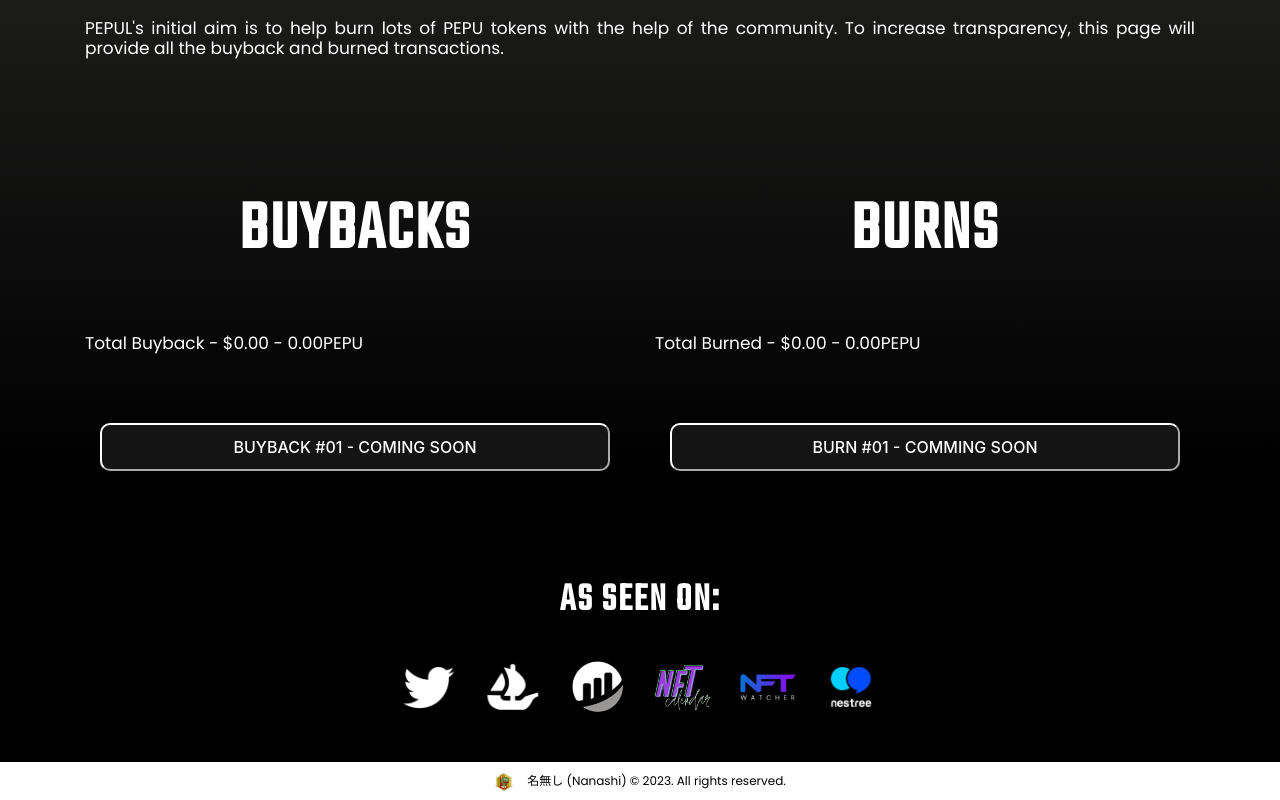
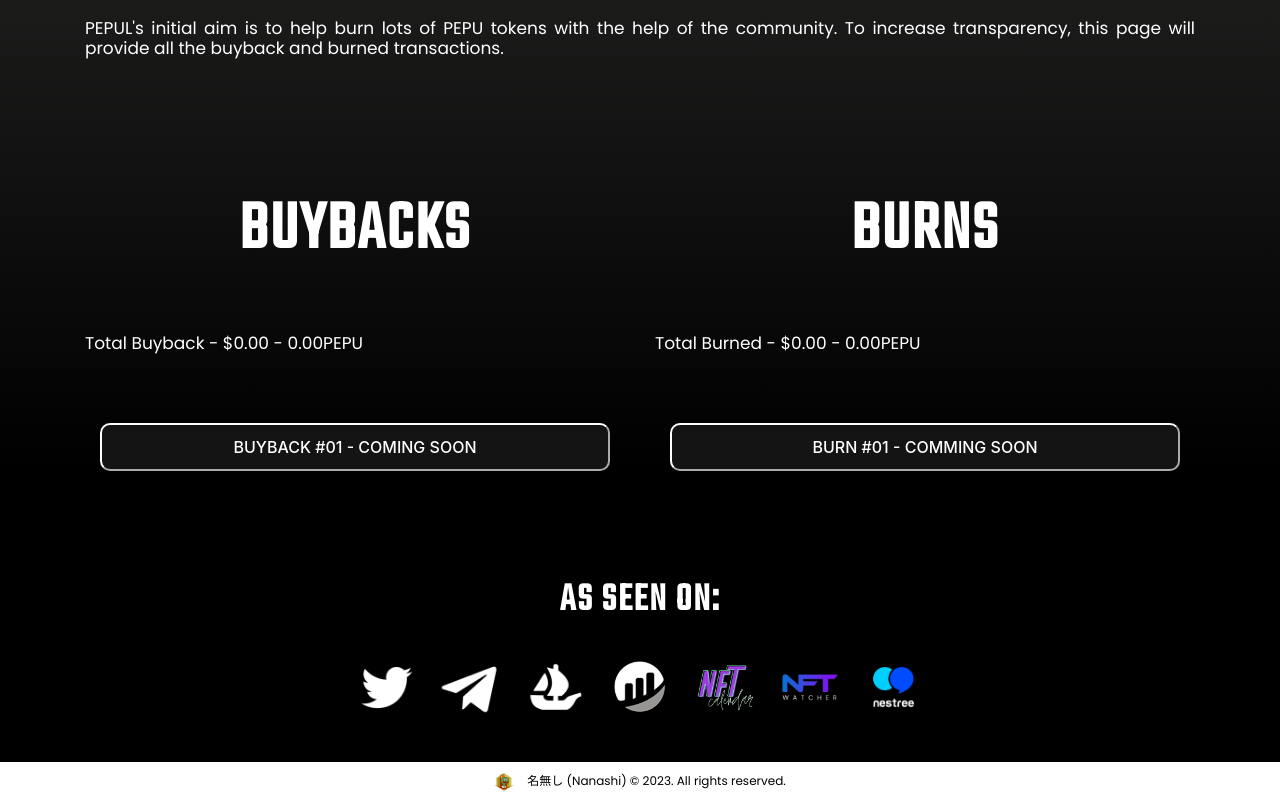
Before and after one commit to Pepulworld/pepulworld, a plain HTML site: page burn.html in a window 1280 px wide. Shown: the part 1052-1852 px from the top of the page. Drawn offline with nearby package versions, Linux system fonts and the light colour scheme; a web font is replaced by a local one.

Commit message:
Update and rename index2.html to burn.html
burn and telegram

```diff
--- a/index2.html
+++ b/burn.html
@@ -138,6 +138,8 @@
         <div class="calendar-icons2">
           <div class="col-md-12">
           <a href="https://x.com/pepulworld"><img src="images/SOCIAL-TWITTER-white2.png"></a>
+		<a href="https://t.me/pepulofficial"><img src="images/telegram.png"></a>
+
 
           <a href="#"><img src="images/SOCIAL-OPENSEA2.png"></a>
           <a href="#"><img src="images/etherscan-logo-circle.png"></a>
```
